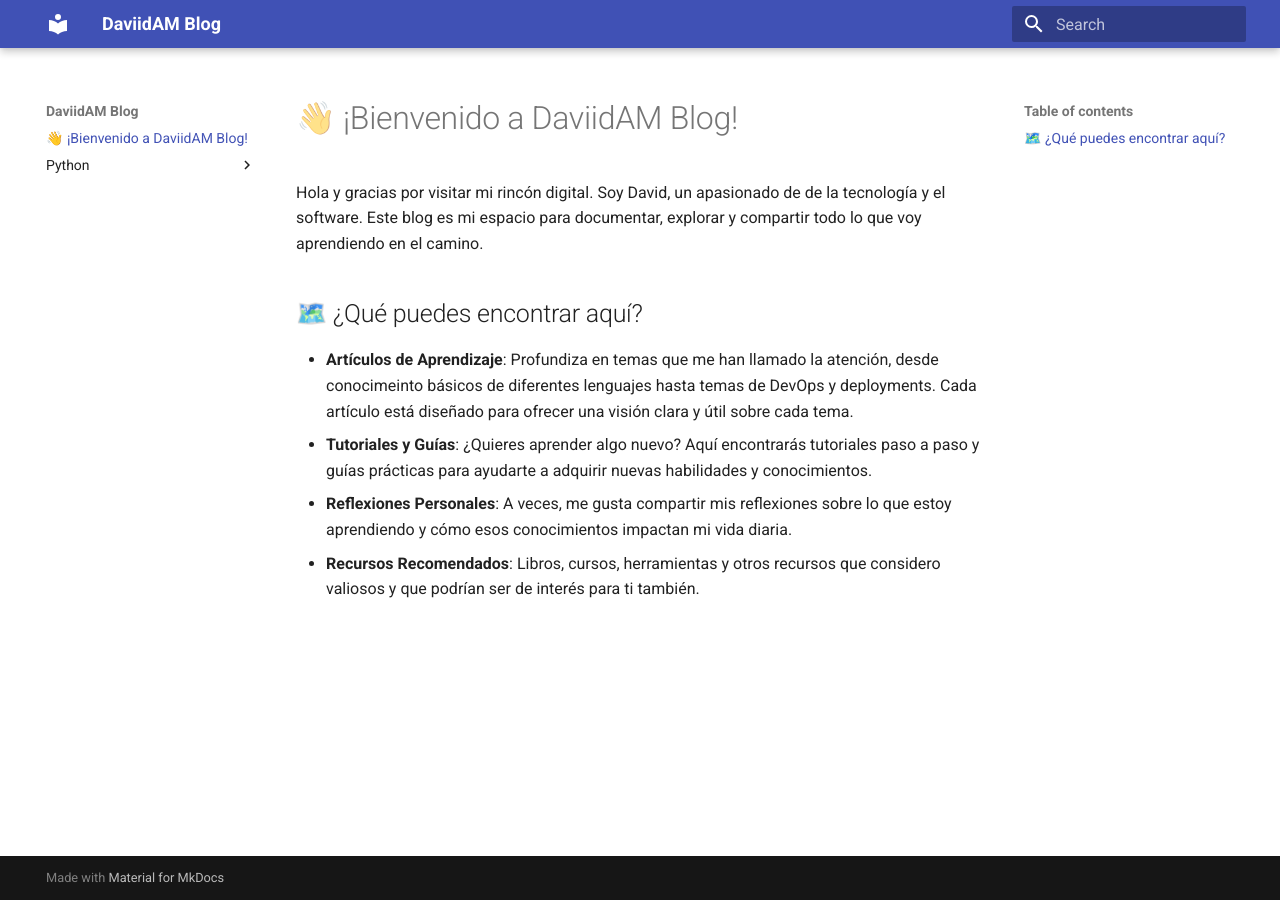
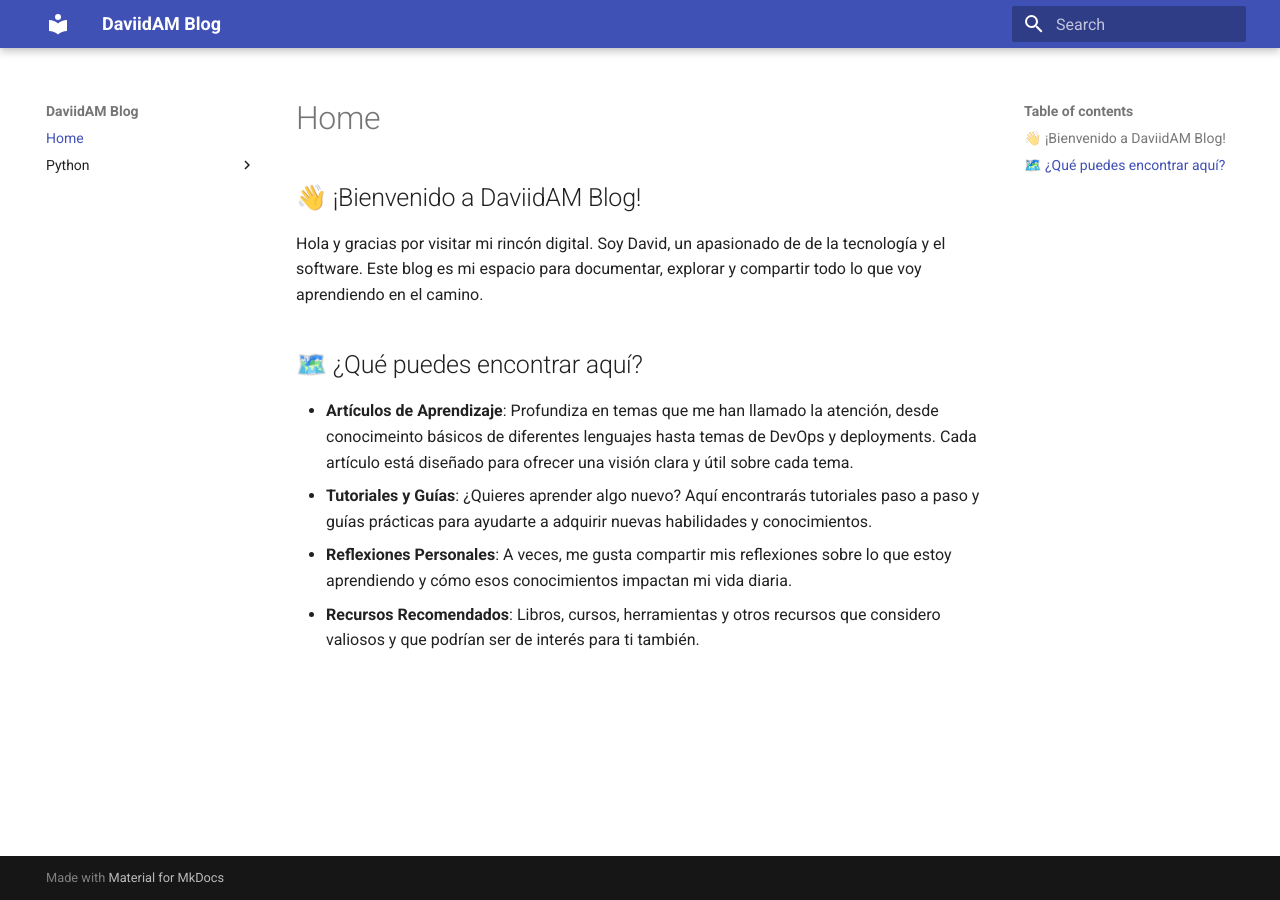
Before and after one commit to DaviidAM/Blog, an MkDocs documentation site: the page built from docs/index.md, in a window 1280 px wide. Built offline with MkDocs 1.6.1 and Material for MkDocs 9.7.7, drawn with Linux system fonts in a browser that asks for light colours.

Commit message:
Update index.md

```diff
--- a/docs/index.md
+++ b/docs/index.md
@@ -1,4 +1,5 @@
-# 👋 ¡Bienvenido a DaviidAM Blog!
+# Home
+## 👋 ¡Bienvenido a DaviidAM Blog!
 
 Hola y gracias por visitar mi rincón digital. Soy David, un apasionado de de la tecnología y el software. Este blog es mi espacio para documentar, explorar y compartir todo lo que voy aprendiendo en el camino.
 
```
